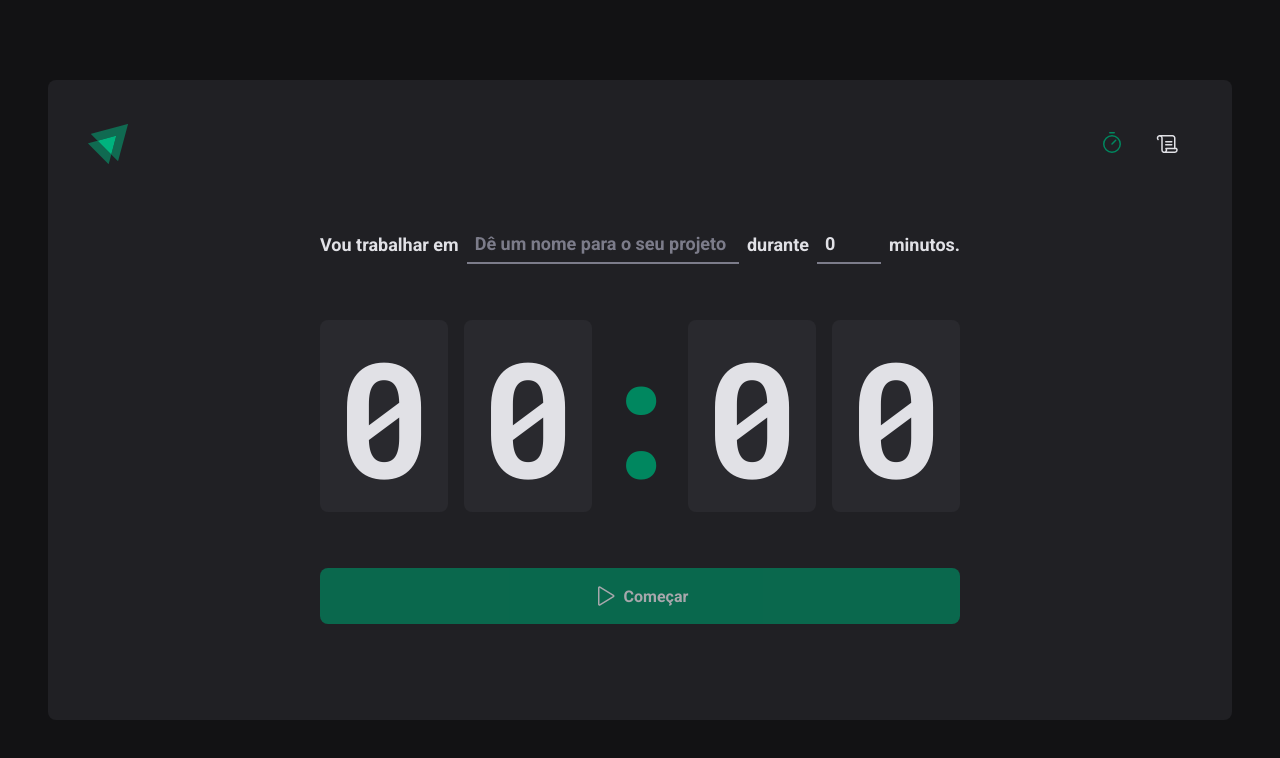
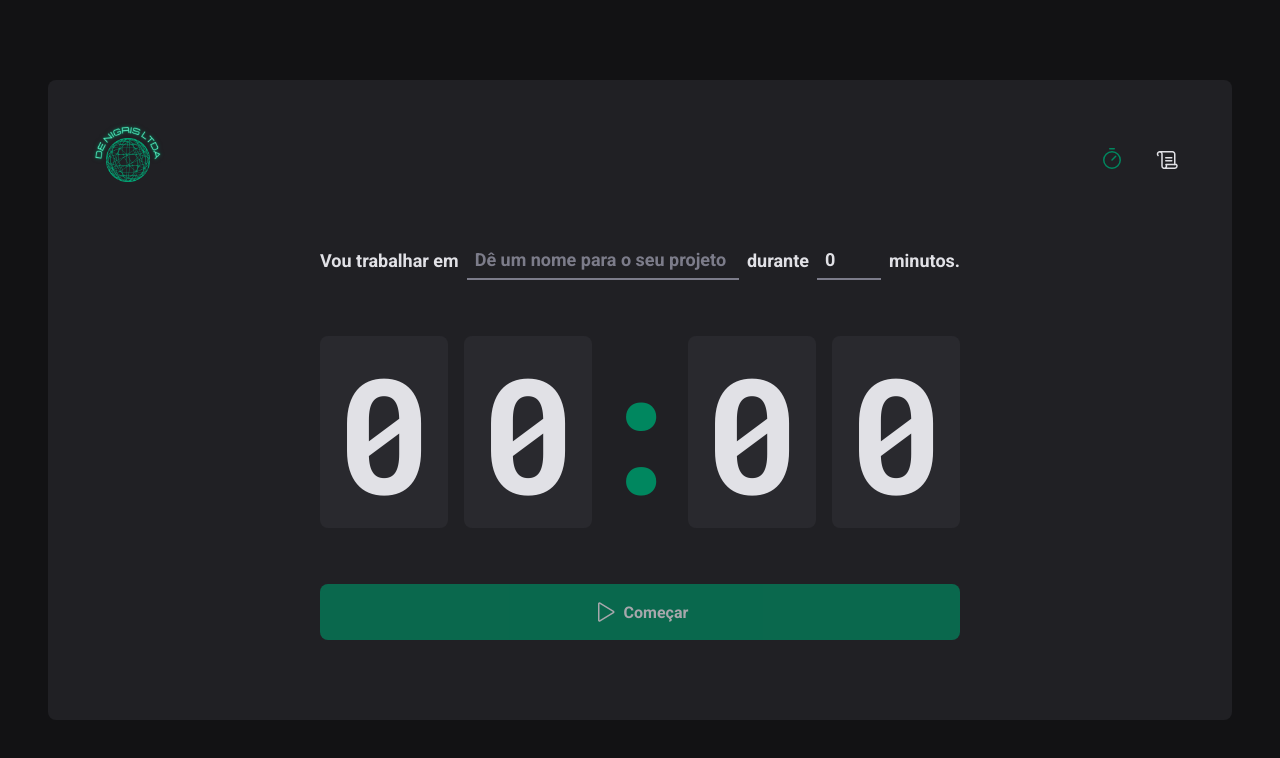
Before and after one commit to matheusdenigris/Timer, a React (Vite) app: page / in a window 1280 px wide. Shown: the top 758 px of the page. Built offline with nearby package versions, Linux system fonts and the light colour scheme.

Commit message:
new logo

```diff
--- a/src/components/Header/index.tsx
+++ b/src/components/Header/index.tsx
@@ -1,5 +1,5 @@
 import { HeaderContainer } from "./styles";
-import logo from '../../assets/Logo.svg'
+import logo from '../../assets/Timer-logo2.png'
 import { Timer, Scroll } from "phosphor-react";
 import { NavLink } from "react-router-dom";
 
--- a/src/components/Header/styles.ts
+++ b/src/components/Header/styles.ts
@@ -8,6 +8,10 @@ export const HeaderContainer = styled.header`
   nav {
     display: flex;
     gap: 0.5rem;
+  }
+
+  img {
+    width: 5rem;
   }
 
   a {
--- a/src/styles/global.ts
+++ b/src/styles/global.ts
@@ -23,4 +23,10 @@ export const GlobalStyle = createGlobalStyle`
     font-weight: 400;
     font-size: 1rem;
   }
+
+  :root {
+    @media (max-width: 768px) {
+      display: flex;
+    }
+  }
 `;
```
Also changed, not shown: src/assets/Timer-logo2.png (added).
